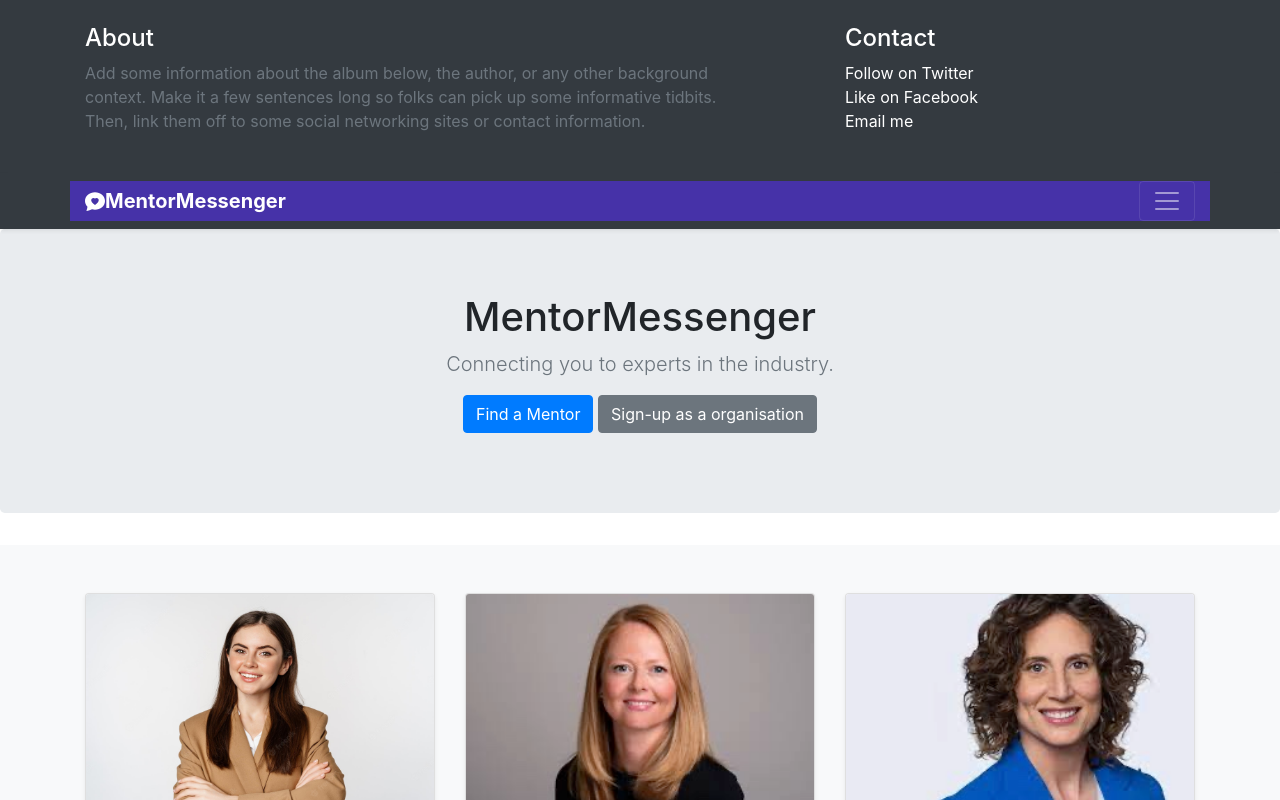
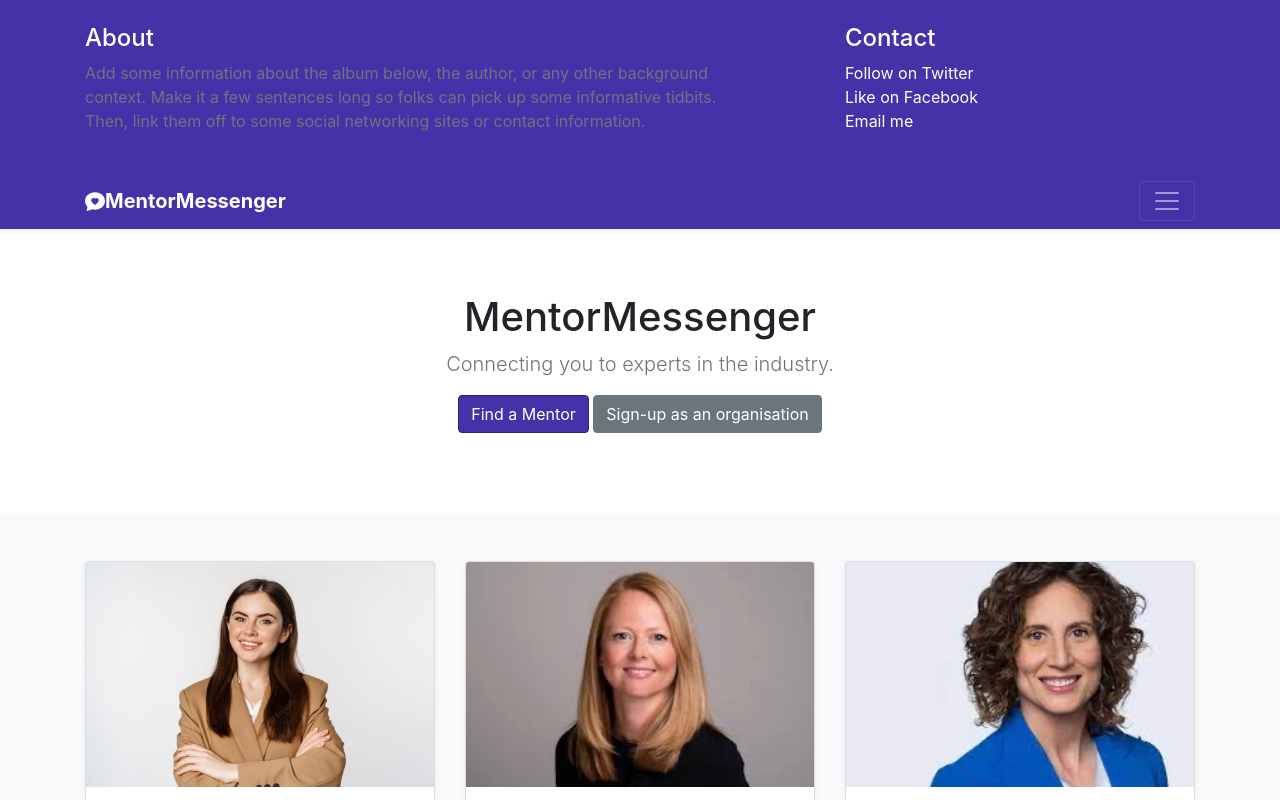
Before and after one commit to AmiruC/Hackathon-Group9, a plain HTML site: page index.html in a window 1280 px wide. Both pictures are taken after a click on the button "Toggle navigation". Shown: the top 800 px of the page. Drawn offline with nearby package versions, Linux system fonts and the light colour scheme.

Commit message:
Update colour scheme

```diff
--- a/index.html
+++ b/index.html
@@ -11,7 +11,7 @@
 
 <body>
     <header>
-        <div class="bg-dark collapse" id="navbarHeader" style="background-color: #4632A8;">
+        <div class="bg-dark collapse" id="navbarHeader">
             <div class="container">
                 <div class="row">
                     <div class="col-sm-8 col-md-7 py-4">
@@ -29,8 +29,9 @@
                 </div>
             </div>
         </div>
-        <div class="navbar navbar-dark bg-dark shadow-sm" style="background-color: #4632A8;">
-            <div class="container d-flex justify-content-between" style="background-color: #4632A8;">
+
+        <div class="navbar navbar-dark bg-dark shadow-sm">
+            <div class="container d-flex justify-content-between">
                 <a href="#" class="navbar-brand d-flex align-items-center">
                     <svg xmlns="http://www.w3.org/2000/svg" width="20" height="20" fill="currentColor" class="bi bi-chat-heart-fill" viewBox="0 0 16 16">
                         <path d="M8 15c4.418 0 8-3.134 8-7s-3.582-7-8-7-8 3.134-8 7c0 1.76.743 3.37 1.97 4.6-.097 1.016-.417 2.13-.771 2.966-.079.186.074.394.273.362 2.256-.37 3.597-.938 4.18-1.234A9.06 9.06 0 0 0 8 15Zm0-9.007c1.664-1.711 5.825 1.283 0 5.132-5.825-3.85-1.664-6.843 0-5.132Z"></path>
@@ -51,7 +52,7 @@
                 <p class="lead text-muted">Connecting you to experts in the industry.</p>
                 <p>
                     <a href="#" class="btn btn-primary">Find a Mentor</a>
-                    <a href="#" class="btn btn-secondary">Sign-up as a organisation</a>
+                    <a href="#" class="btn btn-secondary">Sign-up as an organisation</a>
                 </p>
             </div>
         </section>
@@ -65,6 +66,7 @@
                             <img class="bd-placeholder-img card-img-top" width="100%" height="225" src="resources/img1.jpg" alt="Woman in bussiness suit." role="img">
 
                             <div class="card-body">
+                                <h6>Kristin Davida</h6>
                                 <p class="card-text">This is a wider card with supporting text below as a natural lead-in to additional content. This content is a little bit longer.</p>
                                 <div class="d-flex justify-content-between align-items-center">
                                     <div class="btn-group">
@@ -82,6 +84,7 @@
                             <img class="bd-placeholder-img card-img-top" width="100%" height="225" src="resources/img2.jpg" alt="Woman in bussiness suit." role="img">
 
                             <div class="card-body">
+                                <h6>Carlisle Charley</h6>
                                 <p class="card-text">This is a wider card with supporting text below as a natural lead-in to additional content. This content is a little bit longer.</p>
                                 <div class="d-flex justify-content-between align-items-center">
                                     <div class="btn-group">
@@ -99,6 +102,7 @@
                             <img class="bd-placeholder-img card-img-top" width="100%" height="225" src="resources/img3.jpg" alt="Woman in bussiness suit." role="img">
 
                             <div class="card-body">
+                                <h6>Emily Wills</h6>
                                 <p class="card-text">This is a wider card with supporting text below as a natural lead-in to additional content. This content is a little bit longer.</p>
                                 <div class="d-flex justify-content-between align-items-center">
                                     <div class="btn-group">
@@ -116,6 +120,7 @@
                             <img class="bd-placeholder-img card-img-top" width="100%" height="225" src="resources/img4.jpg" alt="Woman in bussiness suit." role="img">
 
                             <div class="card-body">
+                                <h6>Jamey Prissy</h6>
                                 <p class="card-text">This is a wider card with supporting text below as a natural lead-in to additional content. This content is a little bit longer.</p>
                                 <div class="d-flex justify-content-between align-items-center">
                                     <div class="btn-group">
@@ -133,6 +138,7 @@
                             <img class="bd-placeholder-img card-img-top" width="100%" height="225" src="resources/img5.jpg" alt="Woman in bussiness suit." role="img">
 
                             <div class="card-body">
+                                <h6>Davida Kristin</h6>
                                 <p class="card-text">This is a wider card with supporting text below as a natural lead-in to additional content. This content is a little bit longer.</p>
                                 <div class="d-flex justify-content-between align-items-center">
                                     <div class="btn-group">
@@ -150,6 +156,7 @@
                             <img class="bd-placeholder-img card-img-top" width="100%" height="225" src="resources/img6.jpg" alt="Woman in bussiness suit." role="img">
 
                             <div class="card-body">
+                                <h6>Davida Kristin</h6>
                                 <p class="card-text">This is a wider card with supporting text below as a natural lead-in to additional content. This content is a little bit longer.</p>
                                 <div class="d-flex justify-content-between align-items-center">
                                     <div class="btn-group">
--- a/resources/style.css
+++ b/resources/style.css
@@ -1,3 +1,18 @@
 .bg-dark {
+    background-color: #4632A8!important;
+}
+
+.jumbotron {
+    margin-bottom: 0;
+    background-color: #fff;
+}
+
+.album {
+    background-color: #f8f9fa;
+}
+
+.btn-primary {
+    color: #fff;
     background-color: #4632A8;
+    border-color: #312375;
 }
```
Also changed, not shown: resources/img4.jpg.
